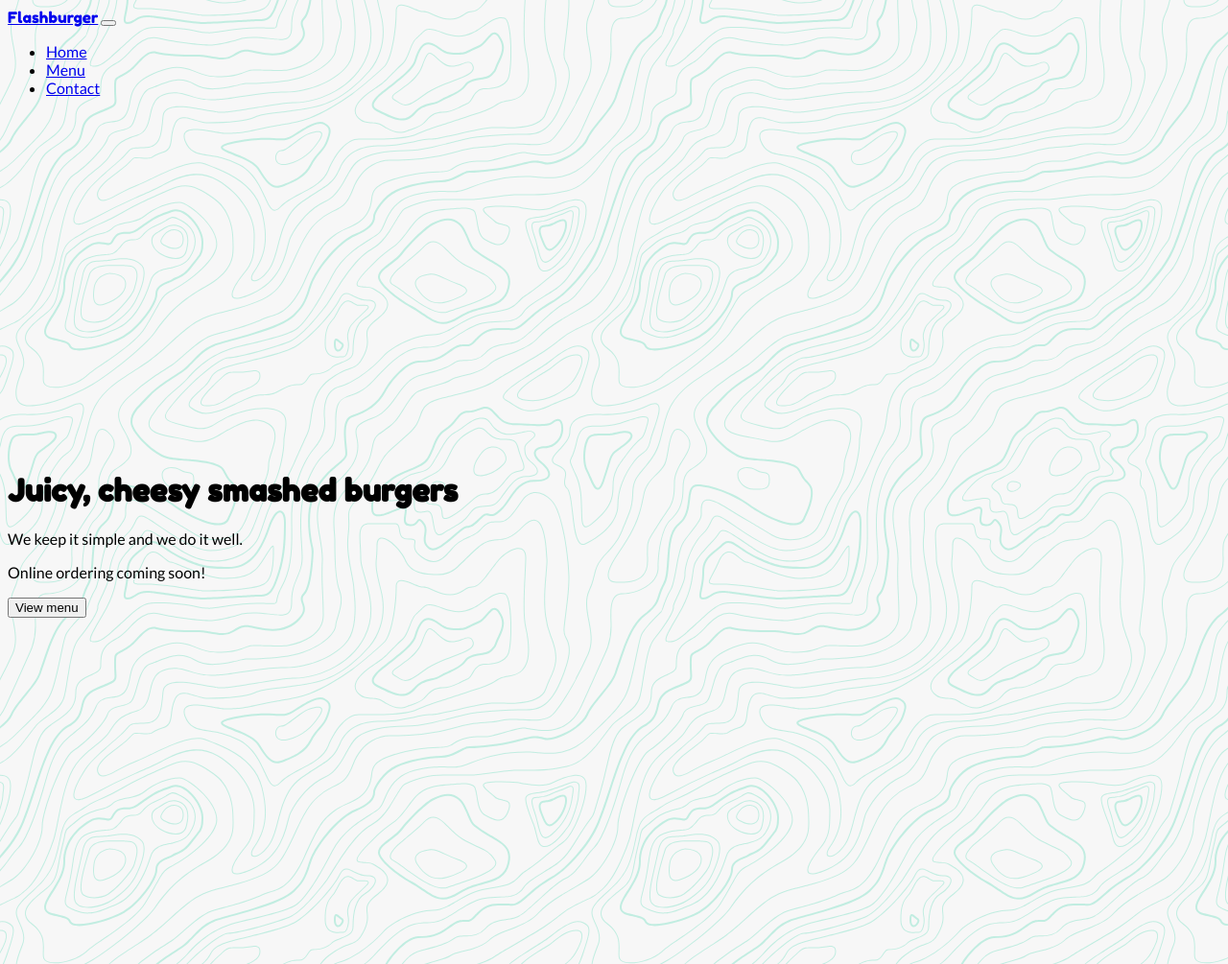
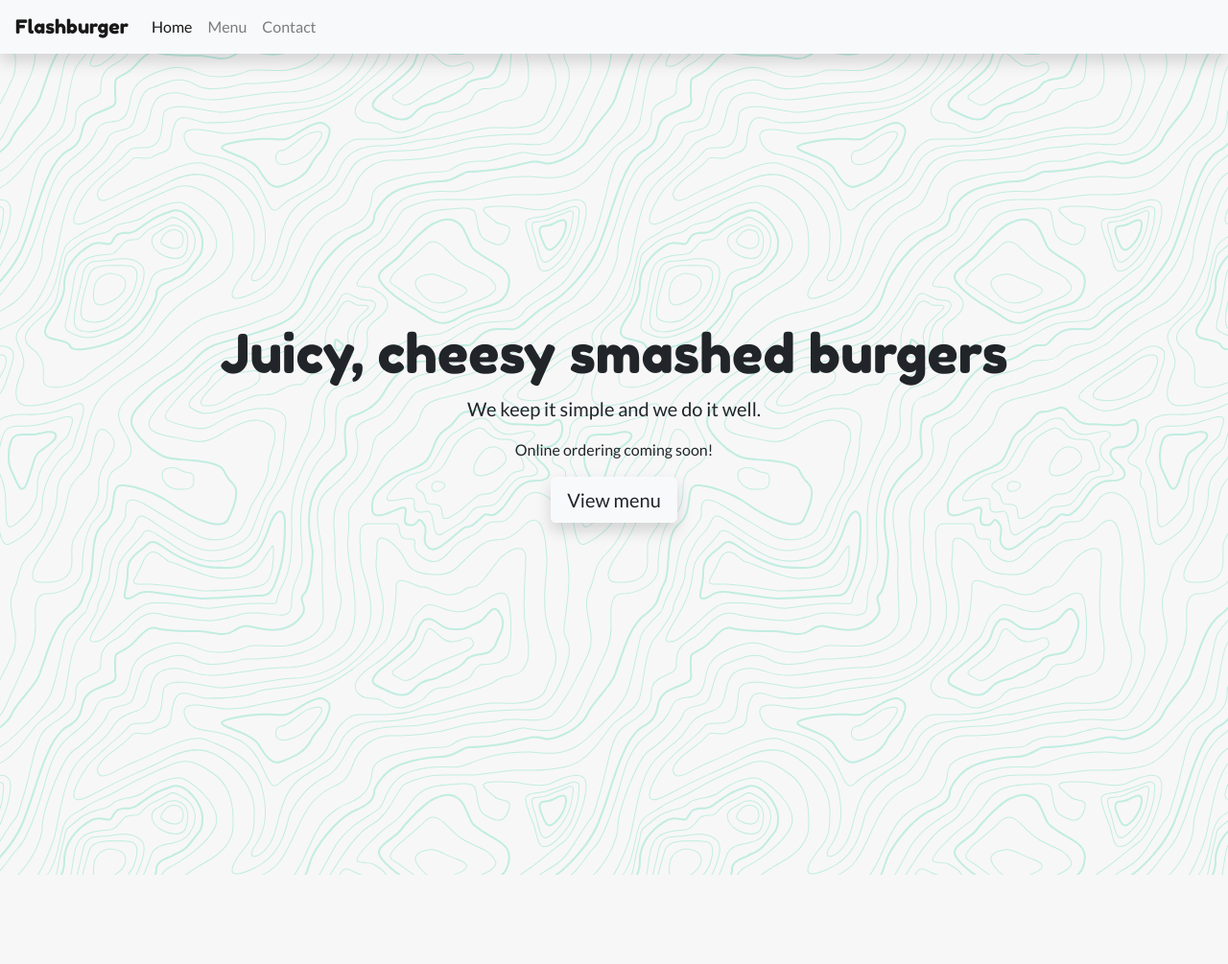
Before and after one commit to jjjjonathan/odin-restaurant, a website built with webpack: page dist/index.html in a window 1280 px wide. Shown: the whole page at 96% size. After the commit the page ends 912 px from the top, so only its background shows below. Built offline with nearby package versions, Linux system fonts and the light colour scheme; files whose address does not match are found by name.

Commit message:
change node modules to CDNs

```diff
--- a/dist/index.html
+++ b/dist/index.html
@@ -1,14 +1,13 @@
 <!DOCTYPE html>
 <html>
   <head>
-    <script src="../node_modules/jquery/dist/jquery.min.js" type="text/javascript"></script>
-    <script src="../node_modules/bootstrap/dist/js/bootstrap.min.js" type="text/javascript"></script>
+    <script src="https://code.jquery.com/jquery-3.5.1.slim.min.js" type="text/javascript"></script>
+    <script src="https://stackpath.bootstrapcdn.com/bootstrap/4.5.2/js/bootstrap.min.js" type="text/javascript"></script>
     <link rel="preconnect" href="https://fonts.gstatic.com">
     <link href="https://fonts.googleapis.com/css2?family=Fredoka+One&family=Lato&display=swap" rel="stylesheet">
     <script src="main.js" type="text/javascript"></script>
-    <link href="../node_modules/bootstrap/dist/css/bootstrap.css" rel="stylesheet">
-    <link href="../node_modules/bootstrap-icons/font/bootstrap-icons.css" rel="stylesheet">
-    <link href="style.css" rel="stylesheet">
+    <link href="https://stackpath.bootstrapcdn.com/bootstrap/4.5.2/css/bootstrap.min.css" rel="stylesheet">
+    <link rel="stylesheet" href="https://cdn.jsdelivr.net/npm/bootstrap-icons@1.3.0/font/bootstrap-icons.css">    <link href="style.css" rel="stylesheet">
     <link href="bg.css" rel="stylesheet">
   </head>
   <body>
```
